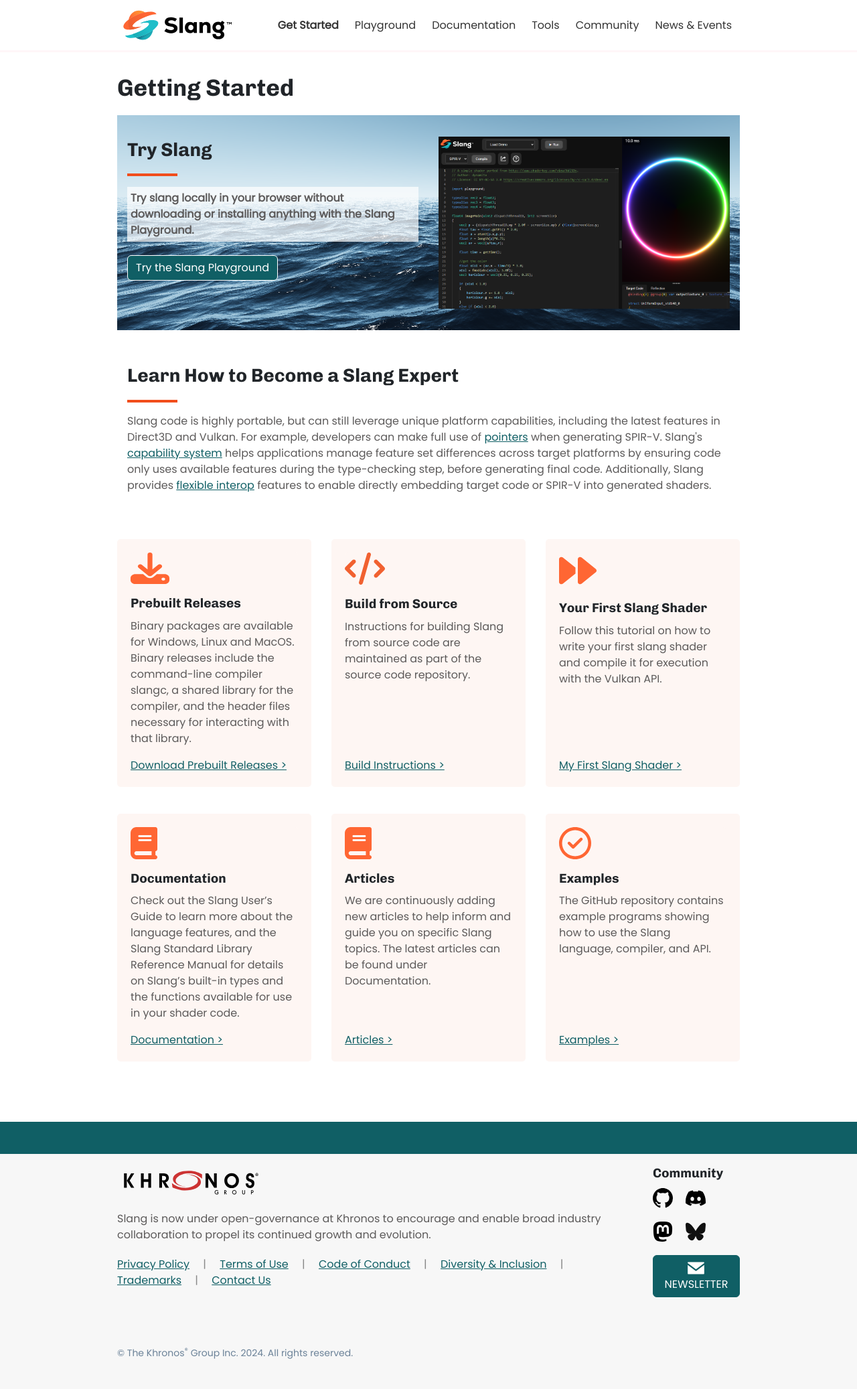
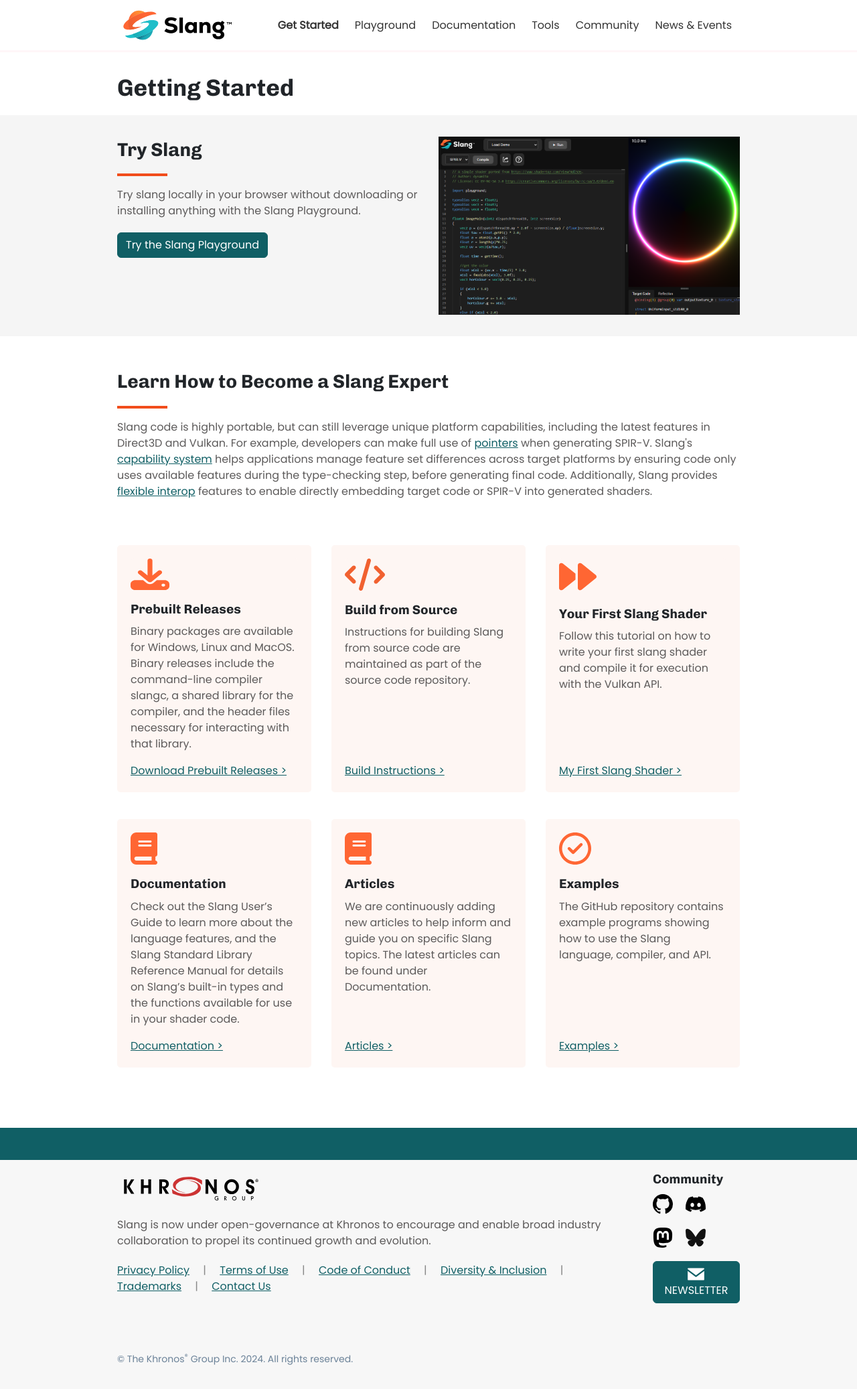
Before and after one commit to shader-slang/shader-slang.github.io, a Jekyll site: the page built from docs/getting-started.md, in a window 1280 px wide. Shown: the whole page at 67% size. Built offline with Jekyll 4.4.1, drawn with Linux system fonts in a browser that asks for light colours.

Commit message:
Remove getting started banner background

```diff
--- a/_layouts/getting-started.html
+++ b/_layouts/getting-started.html
@@ -8,9 +8,7 @@
         <div class="col-12">
             <h1>{{ page.title }}
             </h1>
-
-
-            {{content}}
         </div>
     </div>
 </div>
+{{content}}
--- a/docs/getting-started.md
+++ b/docs/getting-started.md
@@ -7,8 +7,8 @@
 intro_image_hide_on_mobile: false
 ---
 
-<div class="container getting-started">
-    <div class="section">
+<div class="section greyBar">
+<div class="container">
         <div class="row">
             <div class="col-6">
                 <h3>Try Slang
@@ -46,6 +46,7 @@
 </div>
 </div>
 
+<div class="container">
 <div id="docs_tutorials" class="section">
     <div class="row">
         <div class="col-12">
@@ -70,3 +71,4 @@
         </div>
     </div>
 </div>
+</div>
```
Also changed, not shown: index.md (+2 -2 lines).
